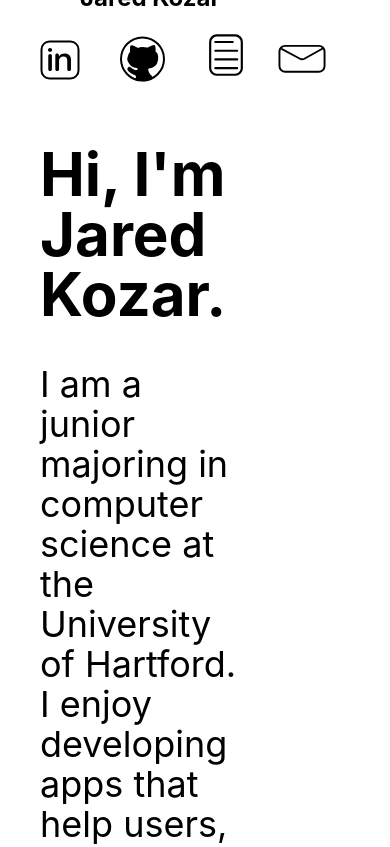
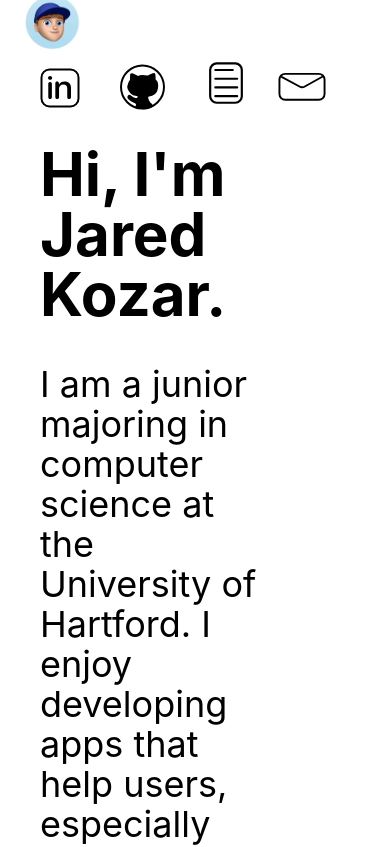
Before and after one commit to jaredrkozar/personal-site, a React (Create React App) app: page / in a window 390 px wide. Shown: the top 847 px of the page. Built offline with nearby package versions, Linux system fonts and the light colour scheme.

Commit message:
added memoji icon

```diff
--- a/src/Header/Header.js
+++ b/src/Header/Header.js
@@ -6,7 +6,7 @@ function Header() {
 <div class="flex auto py-16 flex-col space-y-10">
 
   <div class="relative text-6xl font-bold dark:text-white">Hi, I'm Jared Kozar.</div>
-  <div class="relative text-4xl dark:text-white mr-36">I am a junior majoring in computer science at the University of Hartford. I enjoy developing apps that help users, especially those who are visually impaired, improve their productivity on their iPhone, iPad, Mac, and Apple Watch. </div>
+  <div class="relative text-4xl dark:text-white mr-32">I am a junior majoring in computer science at the University of Hartford. I enjoy developing apps that help users, especially those who are visually impaired, improve their productivity on their iPhone, iPad, Mac, and Apple Watch. </div>
 
 
 </div>
--- a/src/NavBar/NavBar.js
+++ b/src/NavBar/NavBar.js
@@ -1,20 +1,19 @@
 import React from "react";
-import { ReactComponent as JKIcon } from  "../Images/JKIcon.svg";
-import NavBarItem from '../Components/NavBarItem';
 import { ReactComponent as GithubIcon } from  "../Images/GithubIcon.svg";
 import { ReactComponent as EmailIcon } from  "../Images/EmailIcon.svg";
 import { ReactComponent as LinkedInIcon } from  "../Images/LinkedInIcon.svg";
 import { ReactComponent as ResumeIcon } from "../Images/resumeIcon.svg";
+import MemojiIcon from  "../Images/Memoji.png";
 
 function NavBar() {
   return (
-    <nav className="bg-inherit text-inherit flex justify-center items-center h-20">
-        <div className=" w-full flex flex-wrap bg-transparent justify-between px-6">
+    <nav className="bg-inherit text-inherit flex items-center h-20 relative top-5">
+        <div className="w-full flex flex-wrap bg-transparent justify-between px-6">
 
-            <div class="flex items-center relative gap-3">
-                <div class="text-2xl font-bold gap-4 flex rounded-md relative bg-transparent">
-                   <JKIcon/>
-                   <h1>Jared Kozar</h1>
+            <div class="relative gap-3">
+                <div class="text-2xl font-bold gap-4 flex rounded-md relative bg-transparent space-x-15 flex items-center">
+                   <img class="object-cover h-14 w-14 rounded-md" src={MemojiIcon}></img>
+                   <h1 class="hidden md:block lg:block">Jared Kozar</h1>
                 </div>
                 </div>
 
```
Also changed, not shown: src/Images/Memoji.png (added).
